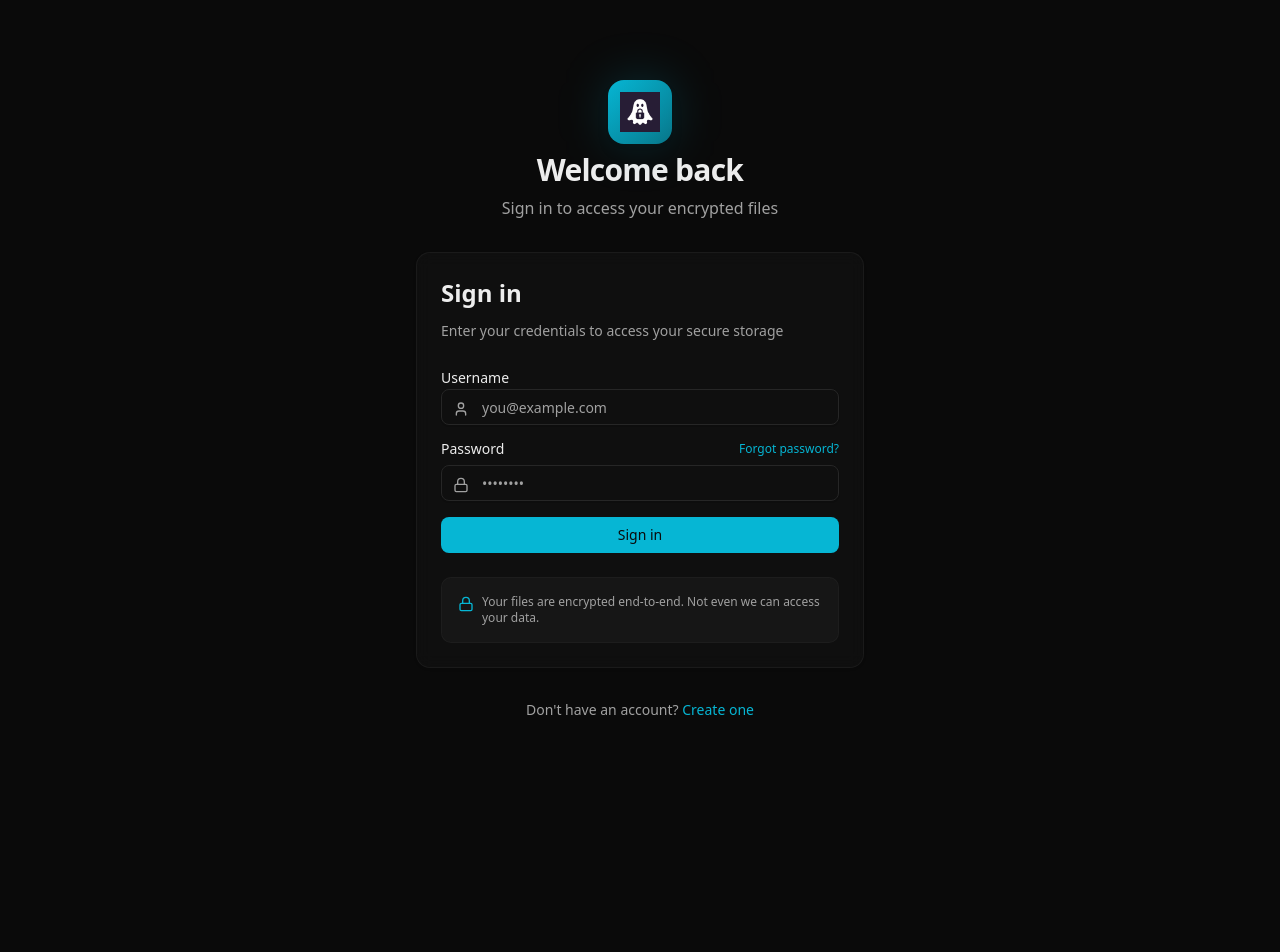
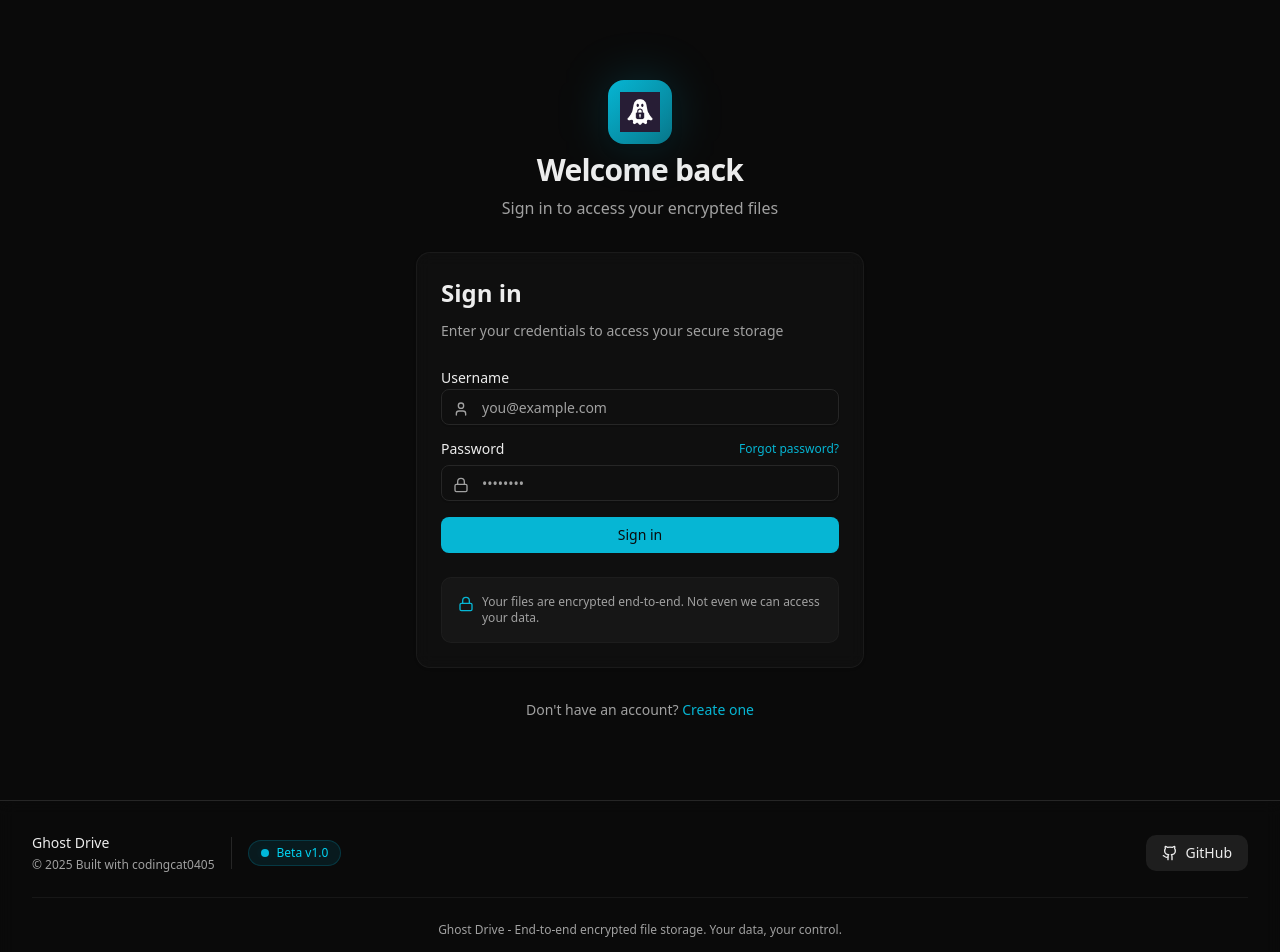
Before and after one commit to codingcat0405/ghost-drive-fe, a React (Vite) app: page /login in a window 1280 px wide. Shown: the top 952 px of the page. Before the commit the page ends 800 px from the top, so only its background shows below. Built offline with nearby package versions, Linux system fonts and the light colour scheme; no server answers.

Commit message:
Add footer component to protected and auth pages

```diff
--- /dev/null
+++ b/src/components/Footer.tsx
@@ -0,0 +1,48 @@
+import { Github } from "lucide-react"
+
+export default function Footer() {
+  const currentYear = new Date().getFullYear()
+
+  return (
+    <footer className="border-t border-border bg-background/50 backdrop-blur-sm">
+      <div className="max-w-7xl mx-auto px-4 sm:px-6 lg:px-8 py-8">
+        <div className="flex flex-col sm:flex-row items-center justify-between gap-4">
+          {/* Left: Author and Version */}
+          <div className="flex items-center gap-4">
+            <div className="flex flex-col gap-1">
+              <p className="text-sm text-foreground font-medium">Ghost Drive</p>
+              <p className="text-xs text-muted-foreground">© {currentYear} Built with codingcat0405</p>
+            </div>
+            <div className="hidden sm:block h-8 w-px bg-border" />
+            <div className="flex items-center gap-2 px-3 py-1 rounded-full bg-cyan-500/10 border border-cyan-500/20">
+              <span className="relative flex h-2 w-2">
+                <span className="animate-ping absolute inline-flex h-full w-full rounded-full bg-cyan-500 opacity-75" />
+                <span className="relative inline-flex rounded-full h-2 w-2 bg-cyan-500" />
+              </span>
+              <span className="text-xs font-medium text-cyan-400">Beta v1.0</span>
+            </div>
+          </div>
+
+          {/* Right: GitHub Link */}
+          <a
+            href="https://github.com/codingcat0405/ghost-drive-fe"
+            target="_blank"
+            rel="noopener noreferrer"
+            className="flex items-center gap-2 px-4 py-2 rounded-lg bg-muted hover:bg-muted/80 text-foreground transition-colors duration-200"
+            aria-label="Visit Ghost Drive on GitHub"
+          >
+            <Github className="h-4 w-4" />
+            <span className="text-sm font-medium">GitHub</span>
+          </a>
+        </div>
+
+        {/* Bottom: Additional Info */}
+        <div className="mt-6 pt-6 border-t border-border/50">
+          <p className="text-xs text-muted-foreground text-center">
+            Ghost Drive - End-to-end encrypted file storage. Your data, your control.
+          </p>
+        </div>
+      </div>
+    </footer>
+  )
+}
--- a/src/components/file-management/delete-file-dialog.tsx
+++ b/src/components/file-management/delete-file-dialog.tsx
@@ -39,6 +39,7 @@ export function ConfirmDeleteDialog({
       }
       queryClient.invalidateQueries({ queryKey: ["folder-contents"] });
       queryClient.invalidateQueries({ queryKey: ["move-destinations"] });
+      queryClient.invalidateQueries({ queryKey: ["quota-report"] });
       toast.success("File deleted successfully");
       setOpen(false);
     } catch (error: any) {
--- a/src/components/file-management/upload-dialog.tsx
+++ b/src/components/file-management/upload-dialog.tsx
@@ -42,12 +42,20 @@ export function UploadDialog({ children }: { children: React.ReactNode }) {
 
     const droppedFiles = Array.from(e.dataTransfer.files);
     if (droppedFiles.length > 0) {
+      if (droppedFiles[0].size > 5 * 1024 * 1024 * 1024) {
+        toast.error("File size exceeds 5GB");
+        return;
+      }
       setFile(droppedFiles[0]); // Only take the first file
     }
   }, []);
 
   const handleFileInput = (e: React.ChangeEvent<HTMLInputElement>) => {
     if (e.target.files && e.target.files.length > 0) {
+      if (e.target.files[0].size > 5 * 1024 * 1024 * 1024) {
+        toast.error("File size exceeds 5GB");
+        return;
+      }
       setFile(e.target.files[0]); // Only take the first file
       e.target.value = "";
     }
--- a/src/layout/ProtectedPageLayout.tsx
+++ b/src/layout/ProtectedPageLayout.tsx
@@ -2,6 +2,7 @@ import { Outlet, useLocation, useNavigate } from "react-router";
 import { useEffect } from "react";
 import { ACCESS_TOKEN_KEY } from "@/constants";
 import { DashboardHeader } from "@/components/dashboard/dashboard-header";
+import Footer from "@/components/Footer";
 
 const ProtectedPageLayout = () => {
   const navigate = useNavigate();
@@ -17,6 +18,7 @@ const ProtectedPageLayout = () => {
     <div className="min-h-screen bg-background">
       <DashboardHeader />
       <Outlet />
+      <Footer />
     </div>
   );
 };
--- a/src/pages/LoginPage.tsx
+++ b/src/pages/LoginPage.tsx
@@ -1,9 +1,9 @@
+import Footer from "@/components/Footer";
 import { LoginForm } from "@/components/auth/login-form";
 import { GhostLogo } from "@/components/ghost-logo";
 import useUserStore from "@/store/user";
 import { useEffect } from "react";
 import { useNavigate } from "react-router";
-
 
 export default function LoginPage() {
   const navigate = useNavigate();
@@ -14,23 +14,31 @@ export default function LoginPage() {
     }
   }, [user]);
   return (
+    <>
       <div className="min-h-screen bg-background flex items-center justify-center p-4">
         <div className="w-full max-w-md space-y-8">
           <div className="flex flex-col items-center space-y-2">
             <GhostLogo />
             <h1 className="text-3xl font-bold tracking-tight">Welcome back</h1>
-          <p className="text-muted-foreground text-center">Sign in to access your encrypted files</p>
+            <p className="text-muted-foreground text-center">
+              Sign in to access your encrypted files
+            </p>
           </div>
 
           <LoginForm />
 
           <p className="text-center text-sm text-muted-foreground">
             Don't have an account?{" "}
-          <a href="/register" className="text-primary hover:underline font-medium">
+            <a
+              href="/register"
+              className="text-primary hover:underline font-medium"
+            >
               Create one
             </a>
           </p>
         </div>
       </div>
-  )
+      <Footer />
+    </>
+  );
 }
--- a/src/pages/RegisterPage.tsx
+++ b/src/pages/RegisterPage.tsx
@@ -1,5 +1,6 @@
-import { RegisterForm } from "@/components/auth/register-form"
-import { GhostLogo } from "@/components/ghost-logo"
+import Footer from "@/components/Footer";
+import { RegisterForm } from "@/components/auth/register-form";
+import { GhostLogo } from "@/components/ghost-logo";
 import useUserStore from "@/store/user";
 import { useEffect } from "react";
 import { useNavigate } from "react-router";
@@ -13,23 +14,33 @@ export default function RegisterPage() {
     }
   }, [user]);
   return (
+    <div>
       <div className="min-h-screen bg-background flex items-center justify-center p-4">
         <div className="w-full max-w-md space-y-8">
           <div className="flex flex-col items-center space-y-2">
             <GhostLogo />
-          <h1 className="text-3xl font-bold tracking-tight">Create account</h1>
-          <p className="text-muted-foreground text-center">Start storing your files with end-to-end encryption</p>
+            <h1 className="text-3xl font-bold tracking-tight">
+              Create account
+            </h1>
+            <p className="text-muted-foreground text-center">
+              Start storing your files with end-to-end encryption
+            </p>
           </div>
 
           <RegisterForm />
 
           <p className="text-center text-sm text-muted-foreground">
             Already have an account?{" "}
-          <a href="/login" className="text-primary hover:underline font-medium">
+            <a
+              href="/login"
+              className="text-primary hover:underline font-medium"
+            >
               Sign in
             </a>
           </p>
         </div>
       </div>
-  )
+      <Footer />
+    </div>
+  );
 }
```
Lines whose indentation alone changed are shown as unchanged.
